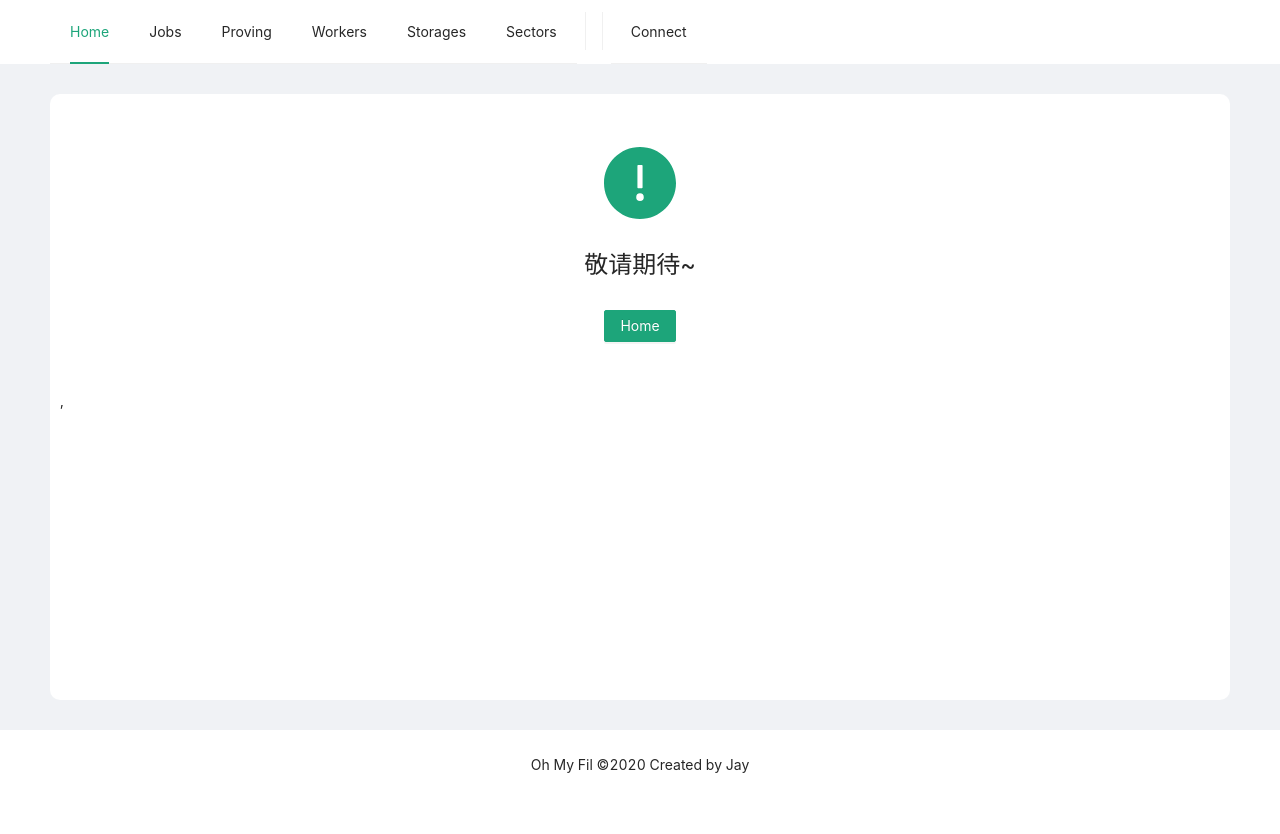
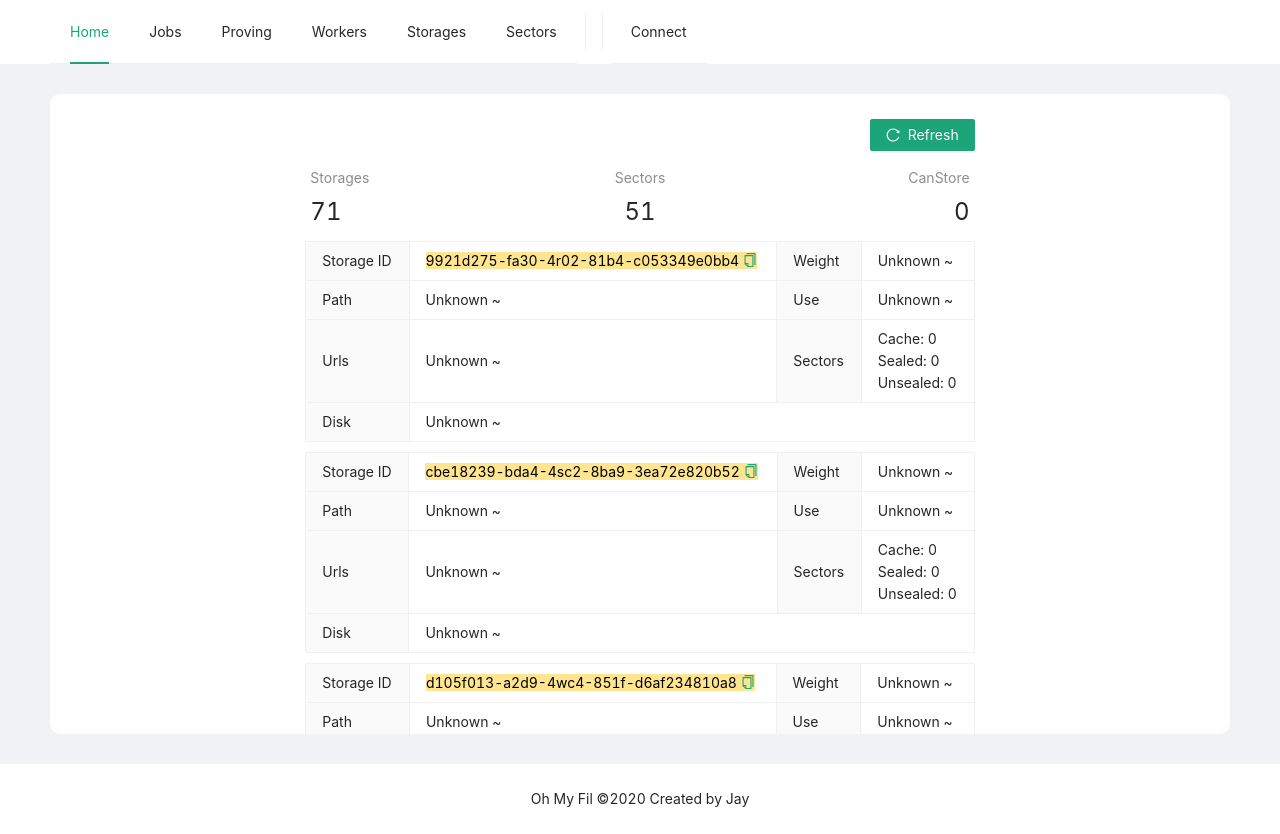
Before and after one commit to JayJay1024/Oh-My-Fil, a React (Create React App) app: page /ohmyfil/storages in a window 1280 px wide. Before the commit the page ends 800 px from the top, so only its background shows below. Built offline with nearby package versions, Linux system fonts and the light colour scheme.

Commit message:
Storage Page

```diff
--- a/src/App.less
+++ b/src/App.less
@@ -49,6 +49,12 @@
   justify-content: center;
 }
 
+.oh-my-fil-layout .oh-my-fil-storage-content {
+  width: 100%;
+  display: flex;
+  justify-content: center;
+}
+
 .oh-my-fil-content .oh-my-fil-home-card {
   // border: dashed;
   margin: 5px;
--- a/src/components/Storage.tsx
+++ b/src/components/Storage.tsx
@@ -1,18 +1,153 @@
-import { FC } from 'react';
-import { Result, Button } from 'antd';
-import { Link } from 'react-router-dom';
+import { FC, useEffect } from 'react';
+import bytes from 'bytes';
+import { useSelector, useDispatch } from 'react-redux';
+
+// Antd
+import { ReloadOutlined } from '@ant-design/icons';
+import { Descriptions, Spin, Button, PageHeader, Typography, Tooltip, Progress, Row, Col, Statistic, message } from 'antd';
+
+import { RootState } from '../index';
+import { fetchStorageList } from '../features/storageList/storageListSlice';
+import { fetchStorageStat } from '../features/storageStat/storageStatSlice';
+import { fetchStorageInfo } from '../features/storageInfo/storageInfoSlice';
+import { fetchStorageLocal } from '../features/storageLocal/storageLocalSlice';
+
+const SectorFileType = {
+  FTUnsealed: 1 << 0,
+  FTSealed: 1 << 1,
+  FTCache: 1 << 2,
+}
 
 const Storage: FC = () => {
+  const dispatch = useDispatch();
+
+  const connectInfo = useSelector((state: RootState) => state.connectInfo);
+  const storageList = useSelector((state: RootState) => state.storageList);
+  const storageStat = useSelector((state: RootState) => state.storageStat);
+  const storageInfo = useSelector((state: RootState) => state.storageInfo);
+  const storageLocal = useSelector((state: RootState) => state.storageLocal);
+
+  useEffect(() => {
+    if (storageList.status === 'succeeded') {
+      const storageIds = Object.keys(storageList.data);
+      dispatch(fetchStorageStat({ connectInfo, storageIds }));
+      dispatch(fetchStorageInfo({ connectInfo, storageIds }));
+    }
+  }, [dispatch, storageList, connectInfo]);
+
+  const handleClickRefresh = () => {
+    if (connectInfo.minerApi.length + connectInfo.minerToken.length === 0) {
+      message.warning('Connect Firstly ~');
+      return;
+    }
+    dispatch(fetchStorageList(connectInfo));
+    dispatch(fetchStorageLocal(connectInfo));
+  }
+
+  let allSectors = 0, canStore = 0;
+  const storageIds: string[] = [];
+  Object.keys(storageLocal.data).forEach(storageId => storageIds.push(storageId));
+  Object.keys(storageList.data).forEach(storageId => {
+    if (!storageLocal.data[storageId]) {
+      storageIds.push(storageId);
+    }
+    allSectors += storageList.data[storageId].length;
+
+    const sInfo = storageInfo.data[storageId];
+    if (sInfo && sInfo.CanStore) {
+      canStore += 1;
+    }
+  });
+
   return (
-    <div>
-      <Result
-        title="敬请期待~"
-        extra={
-          <Button type="primary" key="home">
-            <Link to='/ohmyfil'>Home</Link>
-          </Button>
-        }
-      />,
+    <div className='oh-my-fil-storage-content' >
+      <Spin delay={200} size='large'
+        spinning={storageList.status === 'loading' || storageStat.status === 'loading' || storageInfo.status === 'loading' || storageLocal.status === 'loading'}
+      >
+        <PageHeader
+          title=''
+          extra={[
+            <Button type='primary' icon={<ReloadOutlined />} onClick={handleClickRefresh}>
+              Refresh
+            </Button>
+          ]}
+        >
+          <Row gutter={56} justify='end' style={{ padding: '0 5px' }} >
+            <Col span={8} style={{ textAlign: 'start' }} >
+              <Statistic title='Storages' value={storageIds.length} />
+            </Col>
+            <Col span={8} style={{ textAlign: 'center' }}>
+              <Statistic title='Sectors' value={allSectors} />
+            </Col>
+            <Col span={8} style={{ textAlign: 'end' }} >
+              <Statistic title='CanStore' value={canStore} />
+            </Col>
+          </Row>
+          {storageIds.map(storageId => {
+            const sList = storageList.data[storageId];
+            const sStat = storageStat.data[storageId];
+            const sInfo = storageInfo.data[storageId];
+
+            let unsealed = 0, sealed = 0, cache = 0;
+            if (sList) {
+              sList.forEach(sector => {
+                if (sector.SectorFileType & SectorFileType.FTUnsealed) { unsealed++; }
+                if (sector.SectorFileType & SectorFileType.FTSealed) { sealed++; }
+                if (sector.SectorFileType & SectorFileType.FTCache) { cache++; }
+              });
+            }
+
+            return (
+              <Descriptions bordered size='small' style={{ width: '100%', margin: '10px 0' }}>
+                <Descriptions.Item label='Storage ID' span={2}>
+                  <Typography.Text copyable mark>{storageId}</Typography.Text>
+                </Descriptions.Item>
+                <Descriptions.Item label='Weight'>
+                  {sInfo ? sInfo.Weight : 'Unknown ~'}
+                </Descriptions.Item>
+
+                <Descriptions.Item label='Path' span={2}>
+                  <Typography.Text copyable={sInfo?true:false}>{sInfo ? sInfo.Path : 'Unknown ~'}</Typography.Text>
+                </Descriptions.Item>
+                <Descriptions.Item label='Use'>
+                  {sInfo ?
+                    <>
+                      {sInfo.CanSeal&&<><span>Seal</span><br/></>}
+                      {sInfo.CanStore&&<><span>Store</span><br/></>}
+                      {!sInfo.CanSeal&&!sInfo.CanStore&&<><span>None</span><br/></>}
+                    </> : 'Unknown ~'}
+                </Descriptions.Item>
+
+                <Descriptions.Item label='Urls' span={2}>
+                  {sInfo ? sInfo.URLs.map(url => {
+                    return (
+                      <>
+                        <span>{url}</span><br/>
+                      </>
+                    )
+                  }) : 'Unknown ~'}
+                </Descriptions.Item>
+                <Descriptions.Item label='Sectors'>
+                  <>
+                    <span>Cache: {cache}</span><br/>
+                    <span>Sealed: {sealed}</span><br/>
+                    <span>Unsealed: {unsealed}</span><br/>
+                  </>
+                </Descriptions.Item>
+
+                <Descriptions.Item label='Disk' span={3} >
+                  {sStat ?
+                    <Tooltip title={bytes(sStat.Reserved)+' '+bytes(sStat.Capacity-sStat.Available)+'/'+bytes(sStat.Capacity)}>
+                      <Progress percent={Number(((sStat.Capacity-sStat.Available)/sStat.Capacity*100).toFixed(2))} success={{ percent: (sStat.Reserved/sStat.Capacity)*100 }} style={{ paddingRight: '20px' }} />
+                    </Tooltip>
+                   : 'Unknown ~'}
+                </Descriptions.Item>
+              </Descriptions>
+            );
+          })}
+        </PageHeader>
+      </Spin>
+
     </div>
   )
 };
--- a/src/features/storageInfo/storageInfoSlice.ts
+++ b/src/features/storageInfo/storageInfoSlice.ts
@@ -40,13 +40,16 @@ const initialState = {
 
 interface fetchParams {
   connectInfo: ConnectInfoState,
-  storageId: string
+  storageIds: string[]
 }
 
 const fetchStorageInfo = createAsyncThunk(
-  'storage/stat',
+  'storage/info',
   async (params: fetchParams) => {
-    return new Promise<StorageInfoState>((resolve, rejects) => {
+    const promises: Promise<StorageInfoState>[] = [];
+    params.storageIds.forEach(storageId => {
+      promises.push(
+        new Promise<StorageInfoState>((resolve, rejects) => {
           const nodeMiner = new Client(`ws://${params.connectInfo.minerApi}/rpc/v0?token=${params.connectInfo.minerToken}`);
 
           nodeMiner.on('error', async (err) => {
@@ -56,7 +59,7 @@ const fetchStorageInfo = createAsyncThunk(
 
           nodeMiner.on("open", async () => {
             try {
-          const storageInfo = await nodeMiner.call('Filecoin.StorageInfo', [ params.storageId ]) as StorageInfoState;
+              const storageInfo = await nodeMiner.call('Filecoin.StorageInfo', [ storageId ]) as StorageInfoState;
               resolve(storageInfo);
             } catch (err) {
               rejects(err);
@@ -64,7 +67,10 @@ const fetchStorageInfo = createAsyncThunk(
               nodeMiner.close();
             }
           });
+        })
+      )
     });
+    return Promise.allSettled(promises);
   }
 );
 
@@ -88,7 +94,12 @@ const slice = createSlice({
     });
     builder.addCase(fetchStorageInfo.fulfilled, (state, action) => {
       state.status = 'succeeded';
-      state.data[action.payload.ID] = action.payload;
+      state.data = {};
+      action.payload.forEach(storage => {
+        if (storage.status === 'fulfilled') {
+          state.data[storage.value.ID] = storage.value;
+        }
+      });
     });
   }
 });
--- a/src/features/storageList/storageListSlice.ts
+++ b/src/features/storageList/storageListSlice.ts
@@ -4,8 +4,14 @@ import { Client } from 'rpc-websockets';
 import { RootState } from '../../index';
 import { ConnectInfoState } from '../connectInfo/connectInfoSlice';
 
+interface StorageListSectorsState {
+  Miner: number,
+  Number: number,
+  SectorFileType: number
+}
+
 interface StorageListState {
-  [index: string]: any
+  [index: string]: StorageListSectorsState[]
 }
 export interface FetchStorageListState {
   data: StorageListState,
--- a/src/features/storageLocal/storageLocalSlice.ts
+++ b/src/features/storageLocal/storageLocalSlice.ts
@@ -4,7 +4,9 @@ import { Client } from 'rpc-websockets';
 import { RootState } from '../../index';
 import { ConnectInfoState } from '../connectInfo/connectInfoSlice';
 
-type StorageLocalState = object;
+interface StorageLocalState {
+  [index: string]: string
+};
 export interface FetchStorageLocalState {
   data: StorageLocalState,
   status: 'idle' | 'loading' | 'succeeded' | 'failed',
--- a/src/features/storageStat/storageStatSlice.ts
+++ b/src/features/storageStat/storageStatSlice.ts
@@ -32,13 +32,16 @@ const initialState = {
 
 interface fetchParams {
   connectInfo: ConnectInfoState,
-  storageId: string
+  storageIds: string[]
 }
 
 const fetchStorageStat = createAsyncThunk(
   'storage/stat',
   async (params: fetchParams) => {
-    return new Promise<StorageStatWithIDState>((resolve, rejects) => {
+    const promises: Promise<StorageStatWithIDState>[] = [];
+    params.storageIds.forEach(storageId => {
+      promises.push(
+        new Promise<StorageStatWithIDState>((resolve, rejects) => {
           const nodeMiner = new Client(`ws://${params.connectInfo.minerApi}/rpc/v0?token=${params.connectInfo.minerToken}`);
 
           nodeMiner.on('error', async (err) => {
@@ -48,9 +51,9 @@ const fetchStorageStat = createAsyncThunk(
 
           nodeMiner.on("open", async () => {
             try {
-          const storageStat = await nodeMiner.call('Filecoin.StorageStat', [ params.storageId ]) as StorageStatState;
+              const storageStat = await nodeMiner.call('Filecoin.StorageStat', [ storageId ]) as StorageStatState;
               const storageStatWithID = {
-            [params.storageId]: storageStat
+                [storageId]: storageStat
               }
               resolve(storageStatWithID);
             } catch (err) {
@@ -59,7 +62,10 @@ const fetchStorageStat = createAsyncThunk(
               nodeMiner.close();
             }
           });
+        })
+      )
     });
+    return Promise.allSettled(promises);
   }
 );
 
@@ -83,8 +89,13 @@ const slice = createSlice({
     });
     builder.addCase(fetchStorageStat.fulfilled, (state, action) => {
       state.status = 'succeeded';
-      const key = Object.keys(action.payload)[0];
-      state.data[key] = action.payload[key];
+      state.data = {};
+      action.payload.forEach(storage => {
+        if (storage.status === 'fulfilled') {
+          const key = Object.keys(storage.value)[0];
+          state.data[key] = storage.value[key];
+        }
+      });
     });
   }
 });
```
Lines whose indentation alone changed are shown as unchanged.
